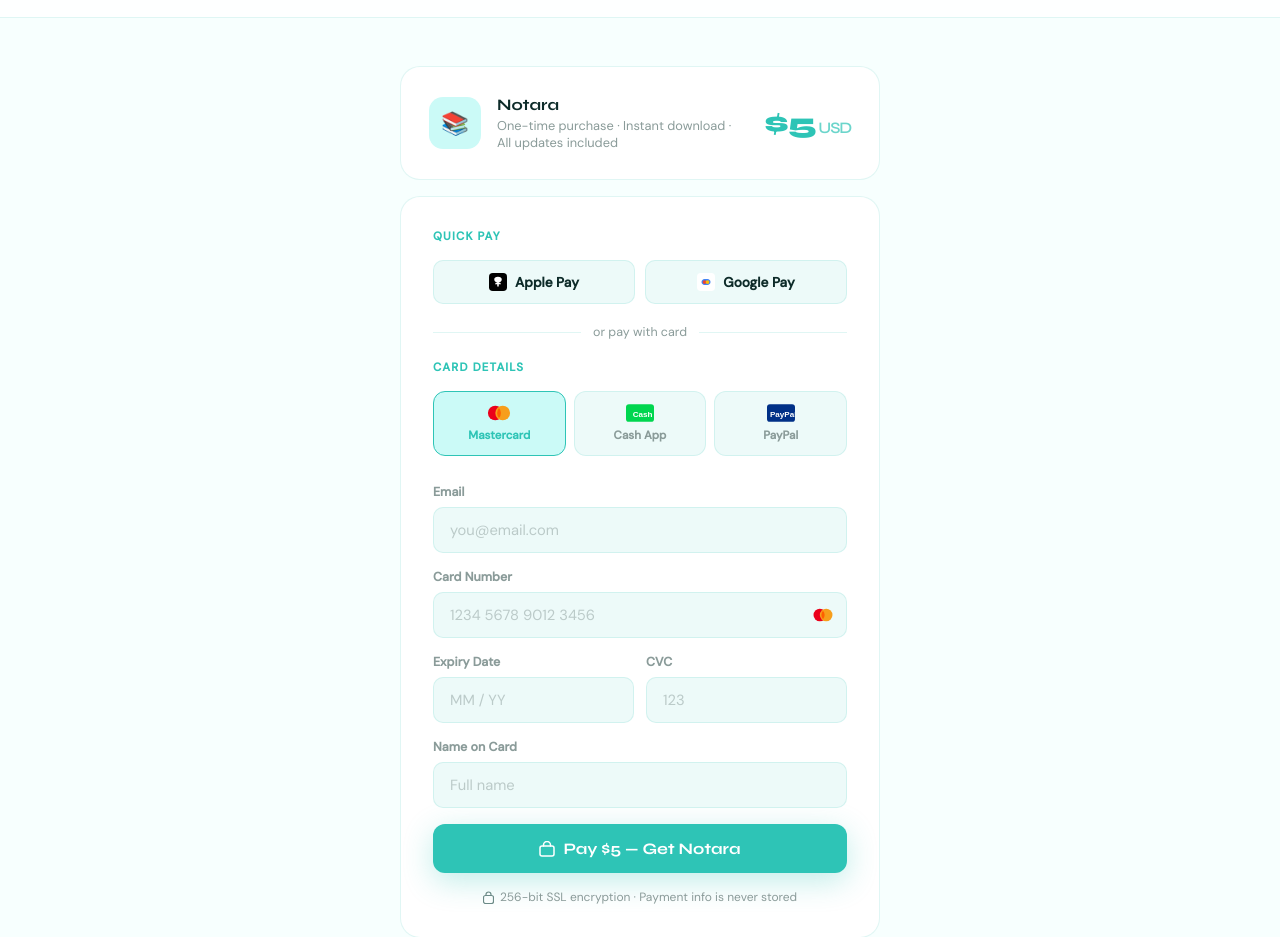
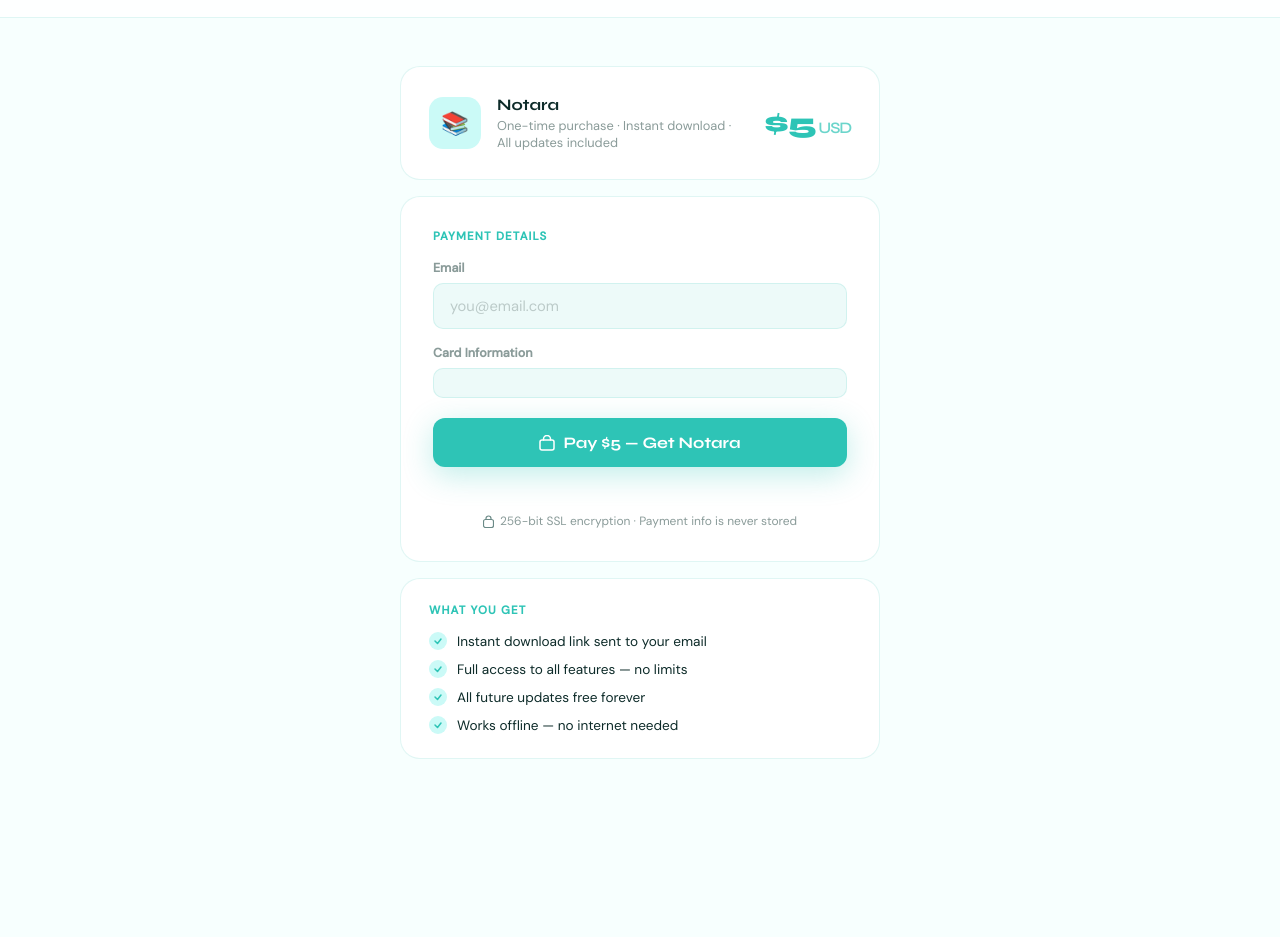
Before and after one commit to giovannibonsague/Notara, a plain HTML site: page notara-payment.html in a window 1280 px wide. Shown: the part 54-991 px from the top of the page. After the commit the page ends 893 px from the top, so only its background shows below. Drawn offline with Linux system fonts and the light colour scheme; a script that the page names is missing.

Commit message:
Update notara-payment.html

```diff
--- a/notara-payment.html
+++ b/notara-payment.html
@@ -3,8 +3,9 @@
 <head>
 <meta charset="UTF-8"/>
 <meta name="viewport" content="width=device-width, initial-scale=1.0"/>
-<title>Notara — Payment</title>
+<title>notara — Payment</title>
 <link href="https://fonts.googleapis.com/css2?family=Syne:wght@400;600;700;800&family=DM+Sans:ital,wght@0,300;0,400;0,500;1,300&display=swap" rel="stylesheet"/>
+<script src="https://js.stripe.com/v3/"></script>
 <style>
   :root {
     --aqua: #2EC4B6;
@@ -20,302 +21,93 @@
     --nav-bg: rgba(10,18,16,0.85);
     --btn-text: #0a1210;
   }
-
   @media (prefers-color-scheme: light) {
     :root {
-      --bg: #F7FFFE;
-      --surface: #ffffff;
-      --surface2: #edfaf9;
-      --dark: #0D2B29;
-      --gray: #8A9B99;
-      --border: rgba(46,196,182,0.15);
-      --nav-bg: rgba(255,255,255,0.85);
-      --btn-text: #ffffff;
-      --aqua-pale: #CBFAF7;
+      --bg: #F7FFFE; --surface: #ffffff; --surface2: #edfaf9;
+      --dark: #0D2B29; --gray: #8A9B99; --border: rgba(46,196,182,0.15);
+      --nav-bg: rgba(255,255,255,0.85); --btn-text: #ffffff; --aqua-pale: #CBFAF7;
     }
   }
-
   * { margin: 0; padding: 0; box-sizing: border-box; }
-
-  body {
-    font-family: 'DM Sans', sans-serif;
-    background: var(--bg);
-    color: var(--dark);
-    overflow-x: hidden;
-    min-height: 100vh;
-  }
+  body { font-family: 'DM Sans', sans-serif; background: var(--bg); color: var(--dark); min-height: 100vh; }
 
   nav {
-    position: fixed; top: 0; left: 0; right: 0;
-    z-index: 100;
+    position: fixed; top: 0; left: 0; right: 0; z-index: 100;
     display: flex; align-items: center; justify-content: space-between;
-    padding: 20px 60px;
-    background: var(--nav-bg);
-    backdrop-filter: blur(12px);
+    padding: 20px 60px; background: var(--nav-bg); backdrop-filter: blur(12px);
     border-bottom: 1px solid var(--border);
   }
-  .logo {
-    font-family: 'Syne', sans-serif;
-    font-weight: 800;
-    font-size: 1.6rem;
-    color: var(--aqua-light);
-    letter-spacing: -0.03em;
-    text-decoration: none;
-  }
+  .logo { font-family: 'Syne', sans-serif; font-weight: 800; font-size: 1.6rem; color: var(--aqua-light); letter-spacing: -0.03em; text-decoration: none; }
   .logo span { color: var(--aqua); }
   nav ul { display: flex; gap: 36px; list-style: none; }
-  nav ul a {
-    text-decoration: none;
-    color: var(--dark);
-    font-size: 0.9rem;
-    font-weight: 500;
-    opacity: 0.5;
-    transition: opacity 0.2s;
-  }
+  nav ul a { text-decoration: none; color: var(--dark); font-size: 0.9rem; font-weight: 500; opacity: 0.5; transition: opacity 0.2s; }
   nav ul a:hover { opacity: 1; }
   nav ul a.active { opacity: 1; color: var(--aqua); font-weight: 600; }
 
-  /* PAGE */
-  .page {
-    min-height: 100vh;
-    display: flex;
-    align-items: center;
-    justify-content: center;
-    padding: 120px 24px 80px;
-  }
+  .page { min-height: 100vh; display: flex; align-items: center; justify-content: center; padding: 120px 24px 80px; }
 
-  .payment-container {
-    width: 100%;
-    max-width: 480px;
-  }
+  .payment-container { width: 100%; max-width: 480px; }
 
-  /* ORDER SUMMARY */
   .order-summary {
-    background: var(--surface);
-    border-radius: 20px;
-    padding: 28px;
-    border: 1px solid var(--border);
-    margin-bottom: 16px;
-    display: flex;
-    align-items: center;
-    justify-content: space-between;
-    gap: 16px;
+    background: var(--surface); border-radius: 20px; padding: 28px;
+    border: 1px solid var(--border); margin-bottom: 16px;
+    display: flex; align-items: center; justify-content: space-between; gap: 16px;
   }
   .order-info { display: flex; align-items: center; gap: 16px; }
-  .order-icon {
-    width: 52px; height: 52px;
-    background: var(--aqua-pale);
-    border-radius: 14px;
-    display: flex; align-items: center; justify-content: center;
-    font-size: 1.4rem;
-    flex-shrink: 0;
+  .order-icon { width: 52px; height: 52px; background: var(--aqua-pale); border-radius: 14px; display: flex; align-items: center; justify-content: center; font-size: 1.4rem; flex-shrink: 0; }
+  .order-name { font-family: 'Syne', sans-serif; font-weight: 700; font-size: 1rem; color: var(--dark); }
+  .order-desc { font-size: 0.8rem; color: var(--gray); margin-top: 3px; }
+  .order-price { font-family: 'Syne', sans-serif; font-weight: 800; font-size: 1.8rem; color: var(--aqua); letter-spacing: -0.04em; flex-shrink: 0; }
+  .order-price span { font-size: 1rem; font-weight: 600; opacity: 0.7; }
+
+  .payment-card { background: var(--surface); border-radius: 20px; padding: 32px; border: 1px solid var(--border); }
+  .section-label { font-size: 0.72rem; font-weight: 700; letter-spacing: 0.1em; text-transform: uppercase; color: var(--aqua); margin-bottom: 16px; display: block; }
+
+  .form-group { margin-bottom: 16px; }
+  .form-label { font-size: 0.78rem; font-weight: 600; color: var(--gray); margin-bottom: 7px; display: block; }
+  .form-input {
+    width: 100%; background: var(--surface2); border: 1.5px solid var(--border);
+    border-radius: 10px; padding: 12px 16px; font-family: 'DM Sans', sans-serif;
+    font-size: 0.92rem; color: var(--dark); transition: border-color 0.2s; outline: none;
   }
-  .order-name {
-    font-family: 'Syne', sans-serif;
-    font-weight: 700;
-    font-size: 1rem;
-    color: var(--dark);
-  }
-  .order-desc {
-    font-size: 0.8rem;
-    color: var(--gray);
-    margin-top: 3px;
-  }
-  .order-price {
-    font-family: 'Syne', sans-serif;
-    font-weight: 800;
-    font-size: 1.8rem;
-    color: var(--aqua);
-    letter-spacing: -0.04em;
-    flex-shrink: 0;
-  }
-  .order-price span {
-    font-size: 1rem;
-    font-weight: 600;
-    opacity: 0.7;
-  }
+  .form-input:focus { border-color: var(--aqua); }
+  .form-input::placeholder { color: var(--gray); opacity: 0.5; }
 
-  /* PAYMENT CARD */
-  .payment-card {
-    background: var(--surface);
-    border-radius: 20px;
-    padding: 32px;
-    border: 1px solid var(--border);
-  }
-
-  .section-label {
-    font-size: 0.72rem;
-    font-weight: 700;
-    letter-spacing: 0.1em;
-    text-transform: uppercase;
-    color: var(--aqua);
-    margin-bottom: 16px;
-  }
-
-  /* PAYMENT METHOD TABS */
-  .method-tabs {
-    display: grid;
-    grid-template-columns: repeat(3, 1fr);
-    gap: 8px;
-    margin-bottom: 28px;
-  }
-  .method-tab {
-    background: var(--surface2);
-    border: 1.5px solid var(--border);
-    border-radius: 12px;
-    padding: 12px 8px;
-    display: flex;
-    flex-direction: column;
-    align-items: center;
-    gap: 6px;
-    cursor: pointer;
-    transition: all 0.2s;
-  }
-  .method-tab:hover { border-color: var(--aqua); }
-  .method-tab.active {
-    border-color: var(--aqua);
-    background: var(--aqua-pale);
-  }
-  .method-tab-label {
-    font-size: 0.72rem;
-    font-weight: 600;
-    color: var(--gray);
-  }
-  .method-tab.active .method-tab-label { color: var(--aqua); }
-
-  /* FORM */
-  .form-group { margin-bottom: 16px; }
-  .form-label {
-    font-size: 0.78rem;
-    font-weight: 600;
-    color: var(--gray);
-    margin-bottom: 7px;
-    display: block;
-  }
-  .form-input {
-    width: 100%;
+  /* Stripe Element container */
+  #payment-element {
     background: var(--surface2);
     border: 1.5px solid var(--border);
     border-radius: 10px;
-    padding: 12px 16px;
-    font-family: 'DM Sans', sans-serif;
-    font-size: 0.92rem;
-    color: var(--dark);
+    padding: 14px 16px;
     transition: border-color 0.2s;
-    outline: none;
   }
-  .form-input:focus { border-color: var(--aqua); }
-  .form-input::placeholder { color: var(--gray); opacity: 0.5; }
-  .form-row { display: grid; grid-template-columns: 1fr 1fr; gap: 12px; }
+  #payment-element:focus-within { border-color: var(--aqua); }
 
-  /* CARD ICONS */
-  .card-input-wrap { position: relative; }
-  .card-icons {
-    position: absolute;
-    right: 12px; top: 50%;
-    transform: translateY(-50%);
-    display: flex; gap: 4px;
+  .btn-pay {
+    width: 100%; background: var(--aqua); color: var(--btn-text);
+    padding: 15px; border-radius: 12px; font-family: 'Syne', sans-serif;
+    font-weight: 700; font-size: 1rem; border: none; cursor: pointer;
+    transition: all 0.2s; box-shadow: 0 8px 30px rgba(46,196,182,0.3);
+    display: flex; align-items: center; justify-content: center; gap: 8px;
+    margin-top: 20px;
   }
+  .btn-pay:hover { background: var(--aqua-light); transform: translateY(-2px); }
+  .btn-pay:disabled { opacity: 0.6; cursor: not-allowed; transform: none; }
 
-  /* DIVIDER */
-  .divider {
-    display: flex; align-items: center; gap: 12px;
-    margin: 20px 0;
-    color: var(--gray);
-    font-size: 0.78rem;
-  }
-  .divider::before, .divider::after {
-    content: '';
-    flex: 1;
-    height: 1px;
-    background: var(--border);
-  }
+  #error-message { color: #ff6b6b; font-size: 0.82rem; margin-top: 10px; text-align: center; min-height: 20px; }
 
-  /* QUICK PAY */
-  .quick-pay { display: grid; grid-template-columns: 1fr 1fr; gap: 10px; margin-bottom: 20px; }
-  .quick-pay-btn {
-    background: var(--surface2);
-    border: 1.5px solid var(--border);
-    border-radius: 10px;
-    padding: 12px;
-    display: flex; align-items: center; justify-content: center; gap: 8px;
-    cursor: pointer;
-    transition: all 0.2s;
-    font-family: 'DM Sans', sans-serif;
-    font-size: 0.85rem;
-    font-weight: 600;
-    color: var(--dark);
-  }
-  .quick-pay-btn:hover { border-color: var(--aqua); transform: translateY(-1px); }
+  .security-note { display: flex; align-items: center; justify-content: center; gap: 6px; margin-top: 16px; font-size: 0.75rem; color: var(--gray); text-align: center; }
 
-  /* SUBMIT */
-  .btn-pay {
-    width: 100%;
-    background: var(--aqua);
-    color: var(--btn-text);
-    padding: 15px;
-    border-radius: 12px;
-    font-family: 'Syne', sans-serif;
-    font-weight: 700;
-    font-size: 1rem;
-    border: none; cursor: pointer;
-    transition: all 0.2s;
-    box-shadow: 0 8px 30px rgba(46,196,182,0.3);
-    display: flex; align-items: center; justify-content: center; gap: 8px;
-    margin-top: 4px;
-  }
-  .btn-pay:hover {
-    background: var(--aqua-light);
-    transform: translateY(-2px);
-    box-shadow: 0 12px 40px rgba(46,196,182,0.4);
-  }
+  .what-you-get { background: var(--surface); border-radius: 20px; padding: 24px 28px; border: 1px solid var(--border); margin-top: 16px; }
+  .what-you-get-title { font-size: 0.72rem; font-weight: 700; letter-spacing: 0.1em; text-transform: uppercase; color: var(--aqua); margin-bottom: 14px; }
+  .get-item { display: flex; align-items: center; gap: 10px; font-size: 0.85rem; color: var(--dark); margin-bottom: 10px; }
+  .get-item:last-child { margin-bottom: 0; }
+  .get-check { width: 18px; height: 18px; background: var(--aqua-pale); border-radius: 50%; display: flex; align-items: center; justify-content: center; flex-shrink: 0; }
 
-  /* SECURITY NOTE */
-  .security-note {
-    display: flex; align-items: center; justify-content: center; gap: 6px;
-    margin-top: 16px;
-    font-size: 0.75rem;
-    color: var(--gray);
-    text-align: center;
-  }
+  .spinner { width: 18px; height: 18px; border: 2px solid rgba(0,0,0,0.2); border-top-color: var(--btn-text); border-radius: 50%; animation: spin 0.6s linear infinite; display: none; }
+  @keyframes spin { to { transform: rotate(360deg); } }
 
-  /* WHAT YOU GET */
-  .what-you-get {
-    background: var(--surface);
-    border-radius: 20px;
-    padding: 24px 28px;
-    border: 1px solid var(--border);
-    margin-top: 16px;
-  }
-  .what-you-get-title {
-    font-size: 0.72rem;
-    font-weight: 700;
-    letter-spacing: 0.1em;
-    text-transform: uppercase;
-    color: var(--aqua);
-    margin-bottom: 14px;
-  }
-  .get-item {
-    display: flex; align-items: center; gap: 10px;
-    font-size: 0.85rem;
-    color: var(--dark);
-    margin-bottom: 10px;
-  }
-  .get-item:last-child { margin-bottom: 0; }
-  .get-check {
-    width: 18px; height: 18px;
-    background: var(--aqua-pale);
-    border-radius: 50%;
-    display: flex; align-items: center; justify-content: center;
-    flex-shrink: 0;
-  }
-
-  @media (max-width: 600px) {
-    nav { padding: 16px 24px; }
-    nav ul { display: none; }
-    .method-tabs { grid-template-columns: repeat(3, 1fr); }
-    .form-row { grid-template-columns: 1fr; }
-  }
+  @media (max-width: 600px) { nav { padding: 16px 24px; } nav ul { display: none; } }
 </style>
 </head>
 <body>
@@ -332,7 +124,6 @@
 <div class="page">
   <div class="payment-container">
 
-    <!-- Order Summary -->
     <div class="order-summary">
       <div class="order-info">
         <div class="order-icon">📚</div>
@@ -344,78 +135,26 @@
       <div class="order-price">$5<span> USD</span></div>
     </div>
 
-    <!-- Payment Card -->
     <div class="payment-card">
+      <span class="section-label">Payment Details</span>
 
-      <!-- Quick Pay -->
-      <div class="section-label">Quick Pay</div>
-      <div class="quick-pay">
-        <button class="quick-pay-btn">
-          <svg width="18" height="18" viewBox="0 0 24 24" fill="none"><rect width="24" height="24" rx="5" fill="black"/><path d="M17 8.5C17 10.5 15.5 12 13 12.5V13H15L16 15H13V18H11V15H8L9 13H11V12.5C8.5 12 7 10.5 7 8.5C7 6.5 8.8 5 12 5C15.2 5 17 6.5 17 8.5Z" fill="white"/></svg>
-          Apple Pay
-        </button>
-        <button class="quick-pay-btn">
-          <svg width="18" height="18" viewBox="0 0 24 24" fill="none"><rect width="24" height="24" rx="5" fill="white"/><path d="M6 12C6 9.8 7.8 8 10 8H14C16.2 8 18 9.8 18 12C18 14.2 16.2 16 14 16H10C7.8 16 6 14.2 6 12Z" fill="#4285F4"/><circle cx="10" cy="12" r="2.5" fill="#EA4335"/><circle cx="14" cy="12" r="2.5" fill="#FBBC05"/></svg>
-          Google Pay
-        </button>
-      </div>
-
-      <div class="divider">or pay with card</div>
-
-      <!-- Card Form -->
-      <div class="section-label">Card Details</div>
-
-      <!-- Method tabs -->
-      <div class="method-tabs">
-        <div class="method-tab active" onclick="selectTab(this)">
-          <svg width="28" height="18" viewBox="0 0 38 24" fill="none"><circle cx="14" cy="12" r="10" fill="#EB001B"/><circle cx="24" cy="12" r="10" fill="#F79E1B"/><path d="M19 5.3a10 10 0 010 13.4A10 10 0 0119 5.3z" fill="#FF5F00"/></svg>
-          <span class="method-tab-label">Mastercard</span>
-        </div>
-        <div class="method-tab" onclick="selectTab(this)">
-          <svg width="28" height="18" viewBox="0 0 38 24" fill="none"><rect width="38" height="24" rx="4" fill="#00D64F"/><text x="9" y="17" font-family="Arial" font-weight="900" font-size="11" fill="white">Cash</text></svg>
-          <span class="method-tab-label">Cash App</span>
-        </div>
-        <div class="method-tab" onclick="selectTab(this)">
-          <svg width="28" height="18" viewBox="0 0 38 24" fill="none"><rect width="38" height="24" rx="4" fill="#003087"/><text x="4" y="17" font-family="Arial" font-weight="900" font-size="11" fill="white">PayPal</text></svg>
-          <span class="method-tab-label">PayPal</span>
-        </div>
+      <div class="form-group">
+        <label class="form-label">Email</label>
+        <input class="form-input" type="email" id="email" placeholder="you@email.com"/>
       </div>
 
       <div class="form-group">
-        <label class="form-label">Email</label>
-        <input class="form-input" type="email" placeholder="you@email.com"/>
+        <label class="form-label">Card Information</label>
+        <div id="payment-element"></div>
       </div>
 
-      <div class="form-group">
-        <label class="form-label">Card Number</label>
-        <div class="card-input-wrap">
-          <input class="form-input" type="text" placeholder="1234 5678 9012 3456" maxlength="19"/>
-          <div class="card-icons">
-            <svg width="24" height="16" viewBox="0 0 38 24" fill="none"><circle cx="14" cy="12" r="10" fill="#EB001B"/><circle cx="24" cy="12" r="10" fill="#F79E1B"/><path d="M19 5.3a10 10 0 010 13.4A10 10 0 0119 5.3z" fill="#FF5F00"/></svg>
-          </div>
-        </div>
-      </div>
+      <button class="btn-pay" id="pay-btn">
+        <svg width="16" height="16" viewBox="0 0 16 16" fill="none"><rect x="1" y="5" width="14" height="10" rx="2" stroke="currentColor" stroke-width="1.5"/><path d="M4.5 5V4a3.5 3.5 0 017 0v1" stroke="currentColor" stroke-width="1.5" stroke-linecap="round"/></svg>
+        <span id="btn-text">Pay $5 — Get Notara</span>
+        <div class="spinner" id="spinner"></div>
+      </button>
 
-      <div class="form-row">
-        <div class="form-group">
-          <label class="form-label">Expiry Date</label>
-          <input class="form-input" type="text" placeholder="MM / YY" maxlength="7"/>
-        </div>
-        <div class="form-group">
-          <label class="form-label">CVC</label>
-          <input class="form-input" type="text" placeholder="123" maxlength="4"/>
-        </div>
-      </div>
-
-      <div class="form-group">
-        <label class="form-label">Name on Card</label>
-        <input class="form-input" type="text" placeholder="Full name"/>
-      </div>
-
-      <button class="btn-pay" onclick="handlePayment()">
-        <svg width="16" height="16" viewBox="0 0 16 16" fill="none"><rect x="1" y="5" width="14" height="10" rx="2" stroke="currentColor" stroke-width="1.5"/><path d="M4.5 5V4a3.5 3.5 0 017 0v1" stroke="currentColor" stroke-width="1.5" stroke-linecap="round"/></svg>
-        Pay $5 — Get Notara
-      </button>
+      <div id="error-message"></div>
 
       <div class="security-note">
         <svg width="11" height="13" viewBox="0 0 11 13" fill="none"><rect x="0.5" y="4.5" width="10" height="8" rx="2" stroke="#6b8a87" stroke-width="1.2"/><path d="M3 4.5V3.5a2.5 2.5 0 015 0v1" stroke="#6b8a87" stroke-width="1.2" stroke-linecap="round"/></svg>
@@ -423,52 +162,77 @@
       </div>
     </div>
 
-    <!-- What you get -->
     <div class="what-you-get">
       <div class="what-you-get-title">What you get</div>
-      <div class="get-item">
-        <div class="get-check"><svg width="10" height="10" viewBox="0 0 10 10" fill="none"><path d="M2 5l2.5 2.5L8 3" stroke="#2EC4B6" stroke-width="1.5" stroke-linecap="round" stroke-linejoin="round"/></svg></div>
-        Instant download link sent to your email
-      </div>
-      <div class="get-item">
-        <div class="get-check"><svg width="10" height="10" viewBox="0 0 10 10" fill="none"><path d="M2 5l2.5 2.5L8 3" stroke="#2EC4B6" stroke-width="1.5" stroke-linecap="round" stroke-linejoin="round"/></svg></div>
-        Full access to all features — no limits
-      </div>
-      <div class="get-item">
-        <div class="get-check"><svg width="10" height="10" viewBox="0 0 10 10" fill="none"><path d="M2 5l2.5 2.5L8 3" stroke="#2EC4B6" stroke-width="1.5" stroke-linecap="round" stroke-linejoin="round"/></svg></div>
-        All future updates free forever
-      </div>
-      <div class="get-item">
-        <div class="get-check"><svg width="10" height="10" viewBox="0 0 10 10" fill="none"><path d="M2 5l2.5 2.5L8 3" stroke="#2EC4B6" stroke-width="1.5" stroke-linecap="round" stroke-linejoin="round"/></svg></div>
-        Works offline — no internet needed
-      </div>
+      <div class="get-item"><div class="get-check"><svg width="10" height="10" viewBox="0 0 10 10" fill="none"><path d="M2 5l2.5 2.5L8 3" stroke="#2EC4B6" stroke-width="1.5" stroke-linecap="round" stroke-linejoin="round"/></svg></div>Instant download link sent to your email</div>
+      <div class="get-item"><div class="get-check"><svg width="10" height="10" viewBox="0 0 10 10" fill="none"><path d="M2 5l2.5 2.5L8 3" stroke="#2EC4B6" stroke-width="1.5" stroke-linecap="round" stroke-linejoin="round"/></svg></div>Full access to all features — no limits</div>
+      <div class="get-item"><div class="get-check"><svg width="10" height="10" viewBox="0 0 10 10" fill="none"><path d="M2 5l2.5 2.5L8 3" stroke="#2EC4B6" stroke-width="1.5" stroke-linecap="round" stroke-linejoin="round"/></svg></div>All future updates free forever</div>
+      <div class="get-item"><div class="get-check"><svg width="10" height="10" viewBox="0 0 10 10" fill="none"><path d="M2 5l2.5 2.5L8 3" stroke="#2EC4B6" stroke-width="1.5" stroke-linecap="round" stroke-linejoin="round"/></svg></div>Works offline — no internet needed</div>
     </div>
 
   </div>
 </div>
 
 <script>
-  function selectTab(el) {
-    document.querySelectorAll('.method-tab').forEach(t => t.classList.remove('active'));
-    el.classList.add('active');
-  }
+  window.addEventListener('load', function() {
+    const stripe = Stripe('pk_test_51SPpT2RUWs6riiEWLwROTmEiFh1RPfQnFvsltopEtyM2xNOUXSKfa9pDfKk44xOYMePl9kOBqqDSXZwlWLL9gVAX00jPiAandO');
 
-  function handlePayment() {
-    // Replace this URL with your real Stripe payment link
-    window.location.href = 'https://buy.stripe.com/test_dRm28t55A3NT7B22QG9IQ00';
-  }
+    let elements;
 
-  // Format card number with spaces
-  document.querySelector('input[placeholder="1234 5678 9012 3456"]').addEventListener('input', function(e) {
-    let val = e.target.value.replace(/\D/g, '').substring(0, 16);
-    e.target.value = val.replace(/(.{4})/g, '$1 ').trim();
-  });
+    async function initStripe() {
+      elements = stripe.elements({
+        appearance: {
+          theme: 'night',
+          variables: {
+            colorPrimary: '#2EC4B6',
+            colorBackground: '#162220',
+            colorText: '#e8f5f4',
+            colorDanger: '#ff6b6b',
+            fontFamily: 'DM Sans, sans-serif',
+            borderRadius: '10px',
+            colorTextPlaceholder: '#6b8a87',
+          }
+        },
+        mode: 'payment',
+        amount: 500,
+        currency: 'usd',
+      });
 
-  // Format expiry
-  document.querySelector('input[placeholder="MM / YY"]').addEventListener('input', function(e) {
-    let val = e.target.value.replace(/\D/g, '').substring(0, 4);
-    if (val.length >= 2) val = val.substring(0,2) + ' / ' + val.substring(2);
-    e.target.value = val;
+      const paymentElement = elements.create('payment');
+      paymentElement.mount('#payment-element');
+    }
+
+    initStripe();
+
+    document.getElementById('pay-btn').addEventListener('click', async () => {
+      const btn = document.getElementById('pay-btn');
+      const btnText = document.getElementById('btn-text');
+      const spinner = document.getElementById('spinner');
+      const errorDiv = document.getElementById('error-message');
+      const email = document.getElementById('email').value;
+
+      if (!email) {
+        errorDiv.textContent = 'Please enter your email address.';
+        return;
+      }
+
+      btn.disabled = true;
+      btnText.textContent = 'Processing...';
+      spinner.style.display = 'block';
+      errorDiv.textContent = '';
+
+      const { error } = await elements.submit();
+
+      if (error) {
+        errorDiv.textContent = error.message;
+        btn.disabled = false;
+        btnText.textContent = 'Pay $5 — Get Notara';
+        spinner.style.display = 'none';
+        return;
+      }
+
+      window.location.href = 'https://buy.stripe.com/test_dRm28t55A3NT7B22QG9IQ00';
+    });
   });
 </script>
 
```
